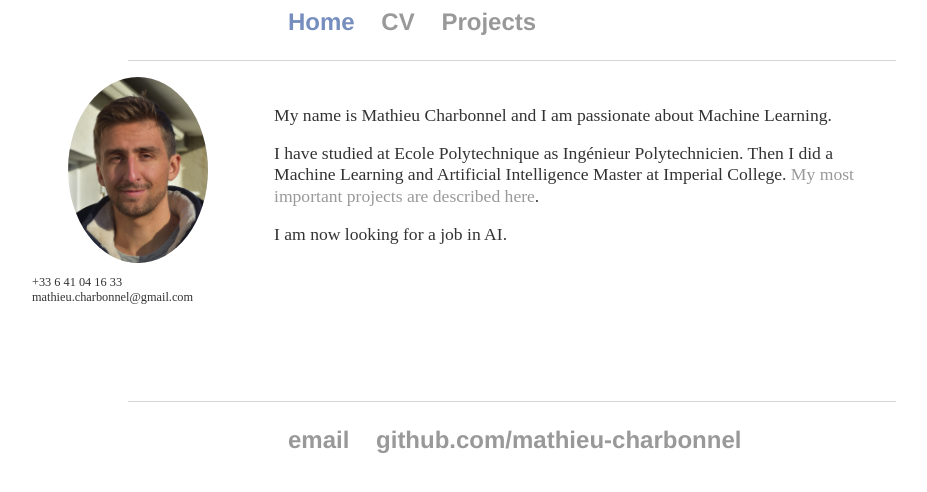
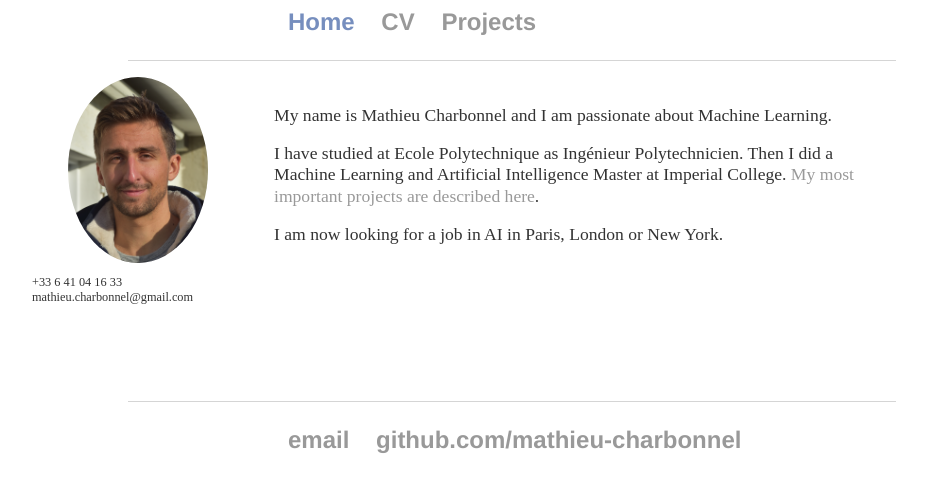
Before and after one commit to mathieu-charbonnel/mathieu-charbonnel.github.io, a Jekyll site: the page built from _pages/home.md, in a window 1280 px wide. Shown: the top 492 px of the page, without its empty margins (8-935 px from the left). Built offline with Jekyll 4.4.1, drawn with Linux system fonts in a browser that asks for light colours.

```diff
--- a/_pages/home.md
+++ b/_pages/home.md
@@ -7,4 +7,4 @@ My name is Mathieu Charbonnel and I am passionate about Machine Learning.
 
 I have studied at Ecole Polytechnique as Ingénieur Polytechnicien. Then I did a Machine Learning and Artificial Intelligence Master at Imperial College. [My most important projects are described here](/projects).
 
-I am now looking for a job in AI.
+I am now looking for a job in AI in Paris, London or New York.
```
